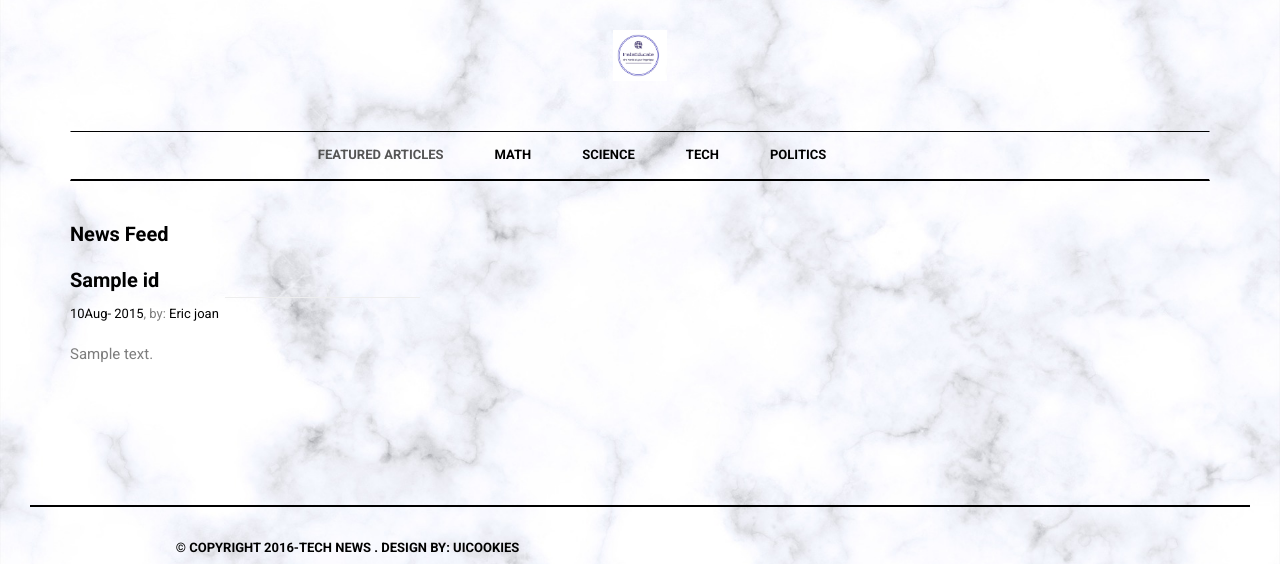
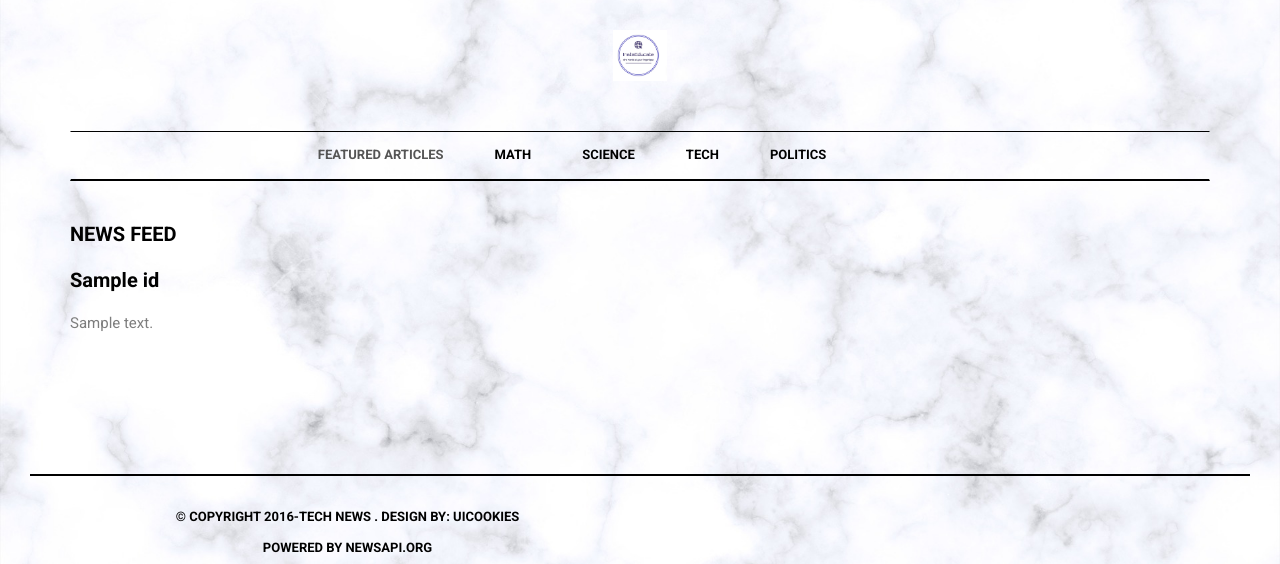
Before and after one commit to catw101/divhacks, a Flask app: template templates/index.html in a window 1280 px wide. Shown: the top 564 px of the page. Run offline with Flask 2, Linux system fonts and the light colour scheme; the template is opened without the code that fills it: most values are stand-ins (such as "Sample title", 1, 10 or a date in 2020).

Commit message:
update css

```diff
--- a/templates/index.html
+++ b/templates/index.html
@@ -112,7 +112,7 @@
 <div class="row">
 <div class="col-md-8">
 <div class="category_section mobile">
-<h2>News Feed</h2>
+<h2>NEWS FEED</h2>
     {% for article in articles_list %}
     <!----article-1----->
     <div class="category_article_wrapper">
@@ -122,8 +122,6 @@
                 <div class="category_article_title">
                     <h2><a href= {{article[0]['url']}} target="_blank"> {{ article[0]['title'] }} </a></h2>
                 </div>
-                <!----category_article_title------>
-                <div class="category_article_date"><a href="#">10Aug- 2015</a>, by: <a href="#">Eric joan</a></div>
                 <!----category_article_date------>
                 <div class="category_article_content">
                     {{ article[0]['description'] }}
--- a/templates/math.html
+++ b/templates/math.html
@@ -122,8 +122,6 @@
                     <h2><a href= {{article['url']}} target="_blank"> {{ article['title'] }} </a></h2>
                 </div>
                 <!----category_article_title------>
-                <div class="category_article_date"><a href="#">10Aug- 2015</a>, by: <a href="#">Eric joan</a></div>
-                <!----category_article_date------>
                 <div class="category_article_content">
                     {{ article['description'] }}
                 </div>
--- a/templates/politics.html
+++ b/templates/politics.html
@@ -122,7 +122,6 @@
                     <h2><a href= {{article['url']}} target="_blank"> {{ article['title'] }} </a></h2>
                 </div>
                 <!----category_article_title------>
-                <div class="category_article_date"><a href="#">10Aug- 2015</a>, by: <a href="#">Eric joan</a></div>
                 <!----category_article_date------>
                 <div class="category_article_content">
                     {{ article['description'] }}
--- a/templates/science.html
+++ b/templates/science.html
@@ -123,7 +123,6 @@
                     <h2><a href= {{article['url']}} target="_blank"> {{ article['title'] }} </a></h2>
                 </div>
                 <!----category_article_title------>
-                <div class="category_article_date"><a href="#">10Aug- 2015</a>, by: <a href="#">Eric joan</a></div>
                 <!----category_article_date------>
                 <div class="category_article_content">
                     {{ article['description'] }}
--- a/templates/tech.html
+++ b/templates/tech.html
@@ -122,7 +122,6 @@
                     <h2><a href= {{article['url']}} target="_blank"> {{ article['title'] }} </a></h2>
                 </div>
                 <!----category_article_title------>
-                <div class="category_article_date"><a href="#">10Aug- 2015</a>, by: <a href="#">Eric joan</a></div>
                 <!----category_article_date------>
                 <div class="category_article_content">
                     {{ article['description'] }}
```
